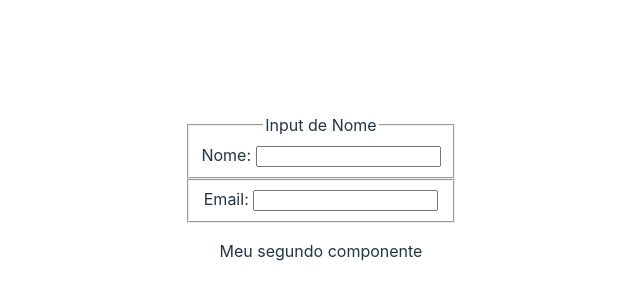
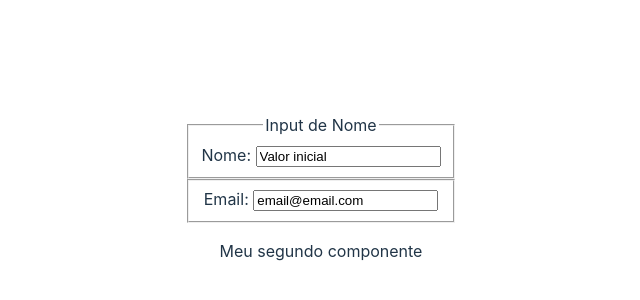
Before and after one commit to neliofrazao/arquitetura-fe, a React (Vite) app: page / in a window 1280 px wide. Shown: the part 204-504 px from the top of the page, without its empty margins (319-959 px from the left). Built offline with nearby package versions, Linux system fonts and the light colour scheme.

Commit message:
feat: criaçao de interfaces

```diff
--- a/src/App.tsx
+++ b/src/App.tsx
@@ -5,8 +5,14 @@ function App() {
   return (
     // react Fragment
     <>
-      <MyFirstComponent inputName='nome' labelText='Nome' fieldsetTitle='Input de Nome' />
-      <MyFirstComponent inputName='email' labelText='Email'  />
+      <MyFirstComponent
+        inputName='nome'
+        labelText='Nome'
+        fieldsetTitle='Input de Nome'
+        placeholderText='Digite o nome corretamente'
+        value='Valor inicial'
+      />
+      <MyFirstComponent inputName='email' labelText='Email' value='email@email.com' />
       <MySecondComponent />
     </>
   );
--- a/src/components/my-first-component/myFirstComponent.tsx
+++ b/src/components/my-first-component/myFirstComponent.tsx
@@ -1,17 +1,38 @@
-interface MyFirstComponentProps {
-  labelText: string;
-  inputName: string;
-  fieldsetTitle?: string;
+import { FormComponentProps } from '../types';
+
+interface MyFirstComponentProps extends FormComponentProps {
+  placeholderText?: string;
 }
 
-export const MyFirstComponent = ({ labelText, inputName, fieldsetTitle }: MyFirstComponentProps) => {
+export const MyFirstComponent = ({
+  labelText,
+  inputName,
+  fieldsetTitle,
+  value,
+  placeholderText = 'Digite o texto aqui',
+}: MyFirstComponentProps) => {
   // console.log('MyFirstComponent render', fieldsetTitle);
   console.log('MyFirstComponent render2', Boolean(fieldsetTitle));
+
+  // {
+  //   fieldsetTitle && <legend>{fieldsetTitle}</legend>;
+  // }
+
+  // if (fieldsetTitle !== undefined) {
+  //   return fieldsetTitle && <legend>{fieldsetTitle}</legend>;
+  // }
+
   return (
     <fieldset>
-      { fieldsetTitle && <legend>{ fieldsetTitle }</legend> }
+      {fieldsetTitle && <legend>{fieldsetTitle}</legend>}
       <label htmlFor={inputName}>{labelText}: </label>
-      <input type='text' name={inputName} id={inputName} />
+      <input
+        type='text'
+        name={inputName}
+        id={inputName}
+        placeholder={placeholderText}
+        value={value}
+      />
     </fieldset>
   );
 };
--- /dev/null
+++ b/src/components/types/index.ts
@@ -0,0 +1 @@
+export * from './form-types';
```
Also changed, not shown: src/components/types/form-types.ts (added, +8 -0 lines).
